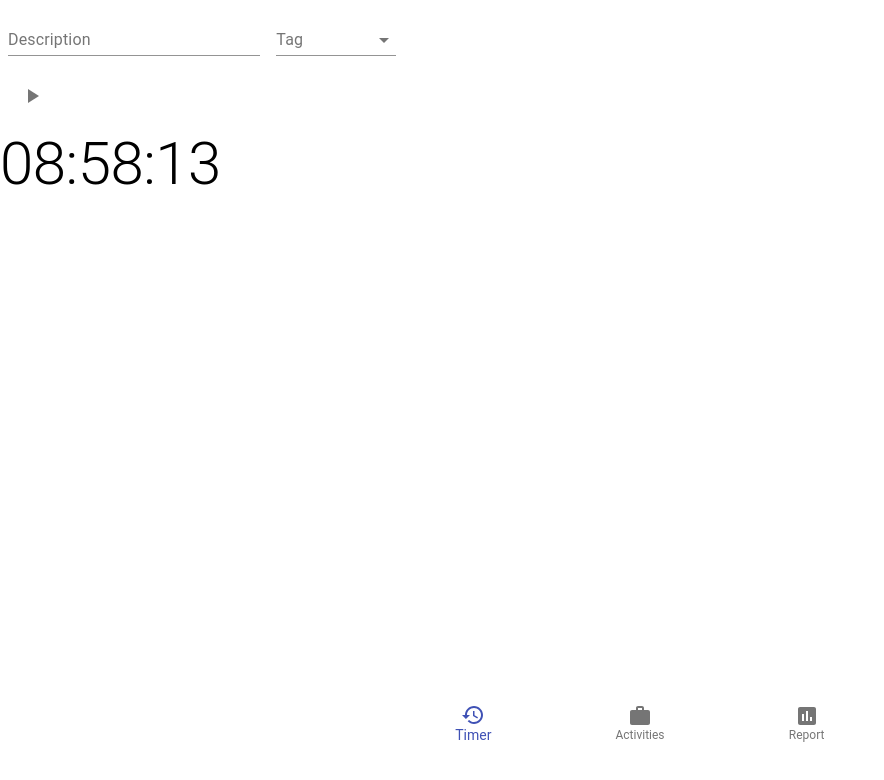
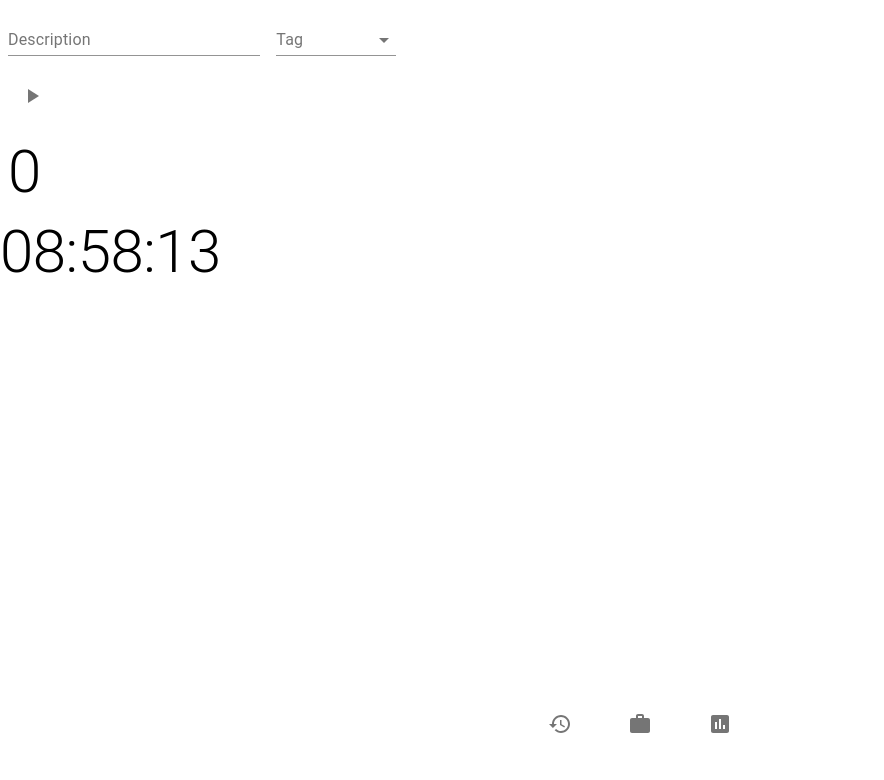
Before and after one commit to fengyuli-dev/time-tracker, a React (Create React App) app: page / in a window 1280 px wide. Shown: the top 780 px of the page, without its empty margins (0-884 px from the left). Built offline with nearby package versions, Linux system fonts and the light colour scheme.

Commit message:
Add and config react-router-dom

```diff
--- a/package.json
+++ b/package.json
@@ -10,6 +10,7 @@
     "@testing-library/user-event": "^12.8.3",
     "react": "^17.0.2",
     "react-dom": "^17.0.2",
+    "react-router-dom": "^5.2.0",
     "react-scripts": "4.0.3",
     "web-vitals": "^1.1.2"
   },
--- a/src/App.js
+++ b/src/App.js
@@ -3,14 +3,32 @@ import SimpleBottomNavigation from './components/navigationBar';
 import ActivitySelector from './components/activitySelector';
 import Timer from './components/timer';
 import Clock from './components/clock';
+import {
+  BrowserRouter as Router,
+  Switch,
+  Route,
+  Link
+} from "react-router-dom";
 
 function App() {
   return (
     <div>
-      <ActivitySelector />
-      <Timer />
-      <Clock />
       <SimpleBottomNavigation />
+      <Switch>
+        <Route exact path="/">
+          <ActivitySelector />
+          <Timer />
+          <Clock />
+        </Route>
+
+        <Route path="/activities">
+          <p>2</p>
+        </Route>
+
+        <Route path="/report">
+          <p>3</p>
+        </Route>
+      </Switch>
     </div>
   );
 }
--- a/src/components/clock.js
+++ b/src/components/clock.js
@@ -1,16 +1,8 @@
 import React, { Component } from 'react';
 import { Typography } from '@material-ui/core';
-import { makeStyles } from '@material-ui/core/styles';
 import "./clock.css"
 
 let runner;
-
-const useStyles = makeStyles({
-    root: {
-        width: '100%',
-        maxWidth: 500,
-    },
-});
 
 class Clock extends Component {
     constructor(props) {
--- a/src/components/navigationBar.js
+++ b/src/components/navigationBar.js
@@ -6,6 +6,12 @@ import RestoreIcon from '@material-ui/icons/Restore';
 import WorkIcon from '@material-ui/icons/Work';
 import AssessmentIcon from '@material-ui/icons/Assessment';
 import "./navigationBar.css"
+import {
+  BrowserRouter as Router,
+  Switch,
+  Route,
+  Link
+} from "react-router-dom";
 
 const useStyles = makeStyles({
   root: {
@@ -18,6 +24,7 @@ export default function SimpleBottomNavigation() {
   const [value, setValue] = React.useState(0);
 
   return (
+
       <BottomNavigation className="navigation-bar"
         value={value}
         onChange={(event, newValue) => {
@@ -26,9 +33,10 @@ export default function SimpleBottomNavigation() {
         showLabels
         className={classes.root}
       >
-      <BottomNavigationAction label="Timer" icon={<RestoreIcon />} />
-      <BottomNavigationAction label="Activities" icon={<WorkIcon />} />
-      <BottomNavigationAction label="Report" icon={<AssessmentIcon />} />
+        <Link to="/"><BottomNavigationAction label="Timer" icon={<RestoreIcon />} /></Link>
+        <Link to="/activities"><BottomNavigationAction label="Activities" icon={<WorkIcon />} /></Link>
+        <Link to="/report"><BottomNavigationAction label="Report" icon={<AssessmentIcon />} /></Link>
       </BottomNavigation>
+
   );
 }
--- a/src/components/timer.js
+++ b/src/components/timer.js
@@ -1,6 +1,7 @@
 import React from 'react';
 import { useState } from 'react';
 import { makeStyles } from '@material-ui/core/styles';
+import TimerDisplay from './timerDisplay';
 import IconButton from '@material-ui/core/IconButton';
 import StopIcon from '@material-ui/icons/Stop';
 import PlayArrowIcon from '@material-ui/icons/PlayArrow';
@@ -26,6 +27,7 @@ export default function Timer() {
             <IconButton aria-label="start" onClick={handleClick}>
                 {iconStyle(status)}
             </IconButton>
+            <TimerDisplay status={status} />
         </div>
     );
 
--- /dev/null
+++ b/src/components/timerDisplay.js
@@ -0,0 +1,11 @@
+import React from 'react';
+import { Typography } from '@material-ui/core';
+import "./timerDisplay.css"
+
+export default function TimerDisplay(props) {
+    return (
+        <Typography variant="h2" gutterBottom className="clock">
+            <span>0</span>
+        </Typography>
+    )
+}
--- a/src/index.js
+++ b/src/index.js
@@ -3,10 +3,13 @@ import ReactDOM from 'react-dom';
 import './index.css';
 import App from './App';
 import reportWebVitals from './reportWebVitals';
+import { BrowserRouter as Router } from "react-router-dom";
 
 ReactDOM.render(
   <React.StrictMode>
-    <App />
+    <Router>
+      <App />
+    </Router>
   </React.StrictMode>,
   document.getElementById('root')
 );
```
Also changed, not shown: src/components/timerDisplay.css (added), 1 other file (tests, documents, lock files or other folders). Lines whose indentation alone changed are shown as unchanged.
